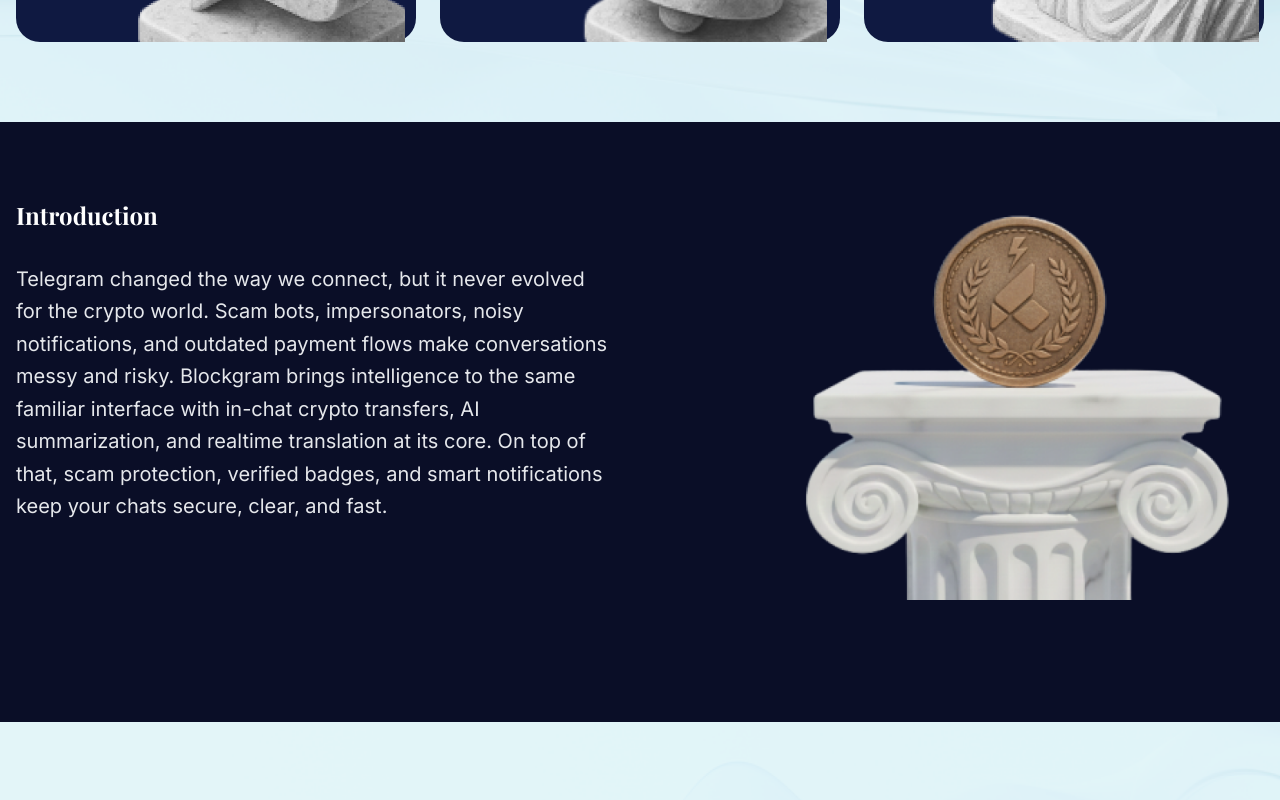
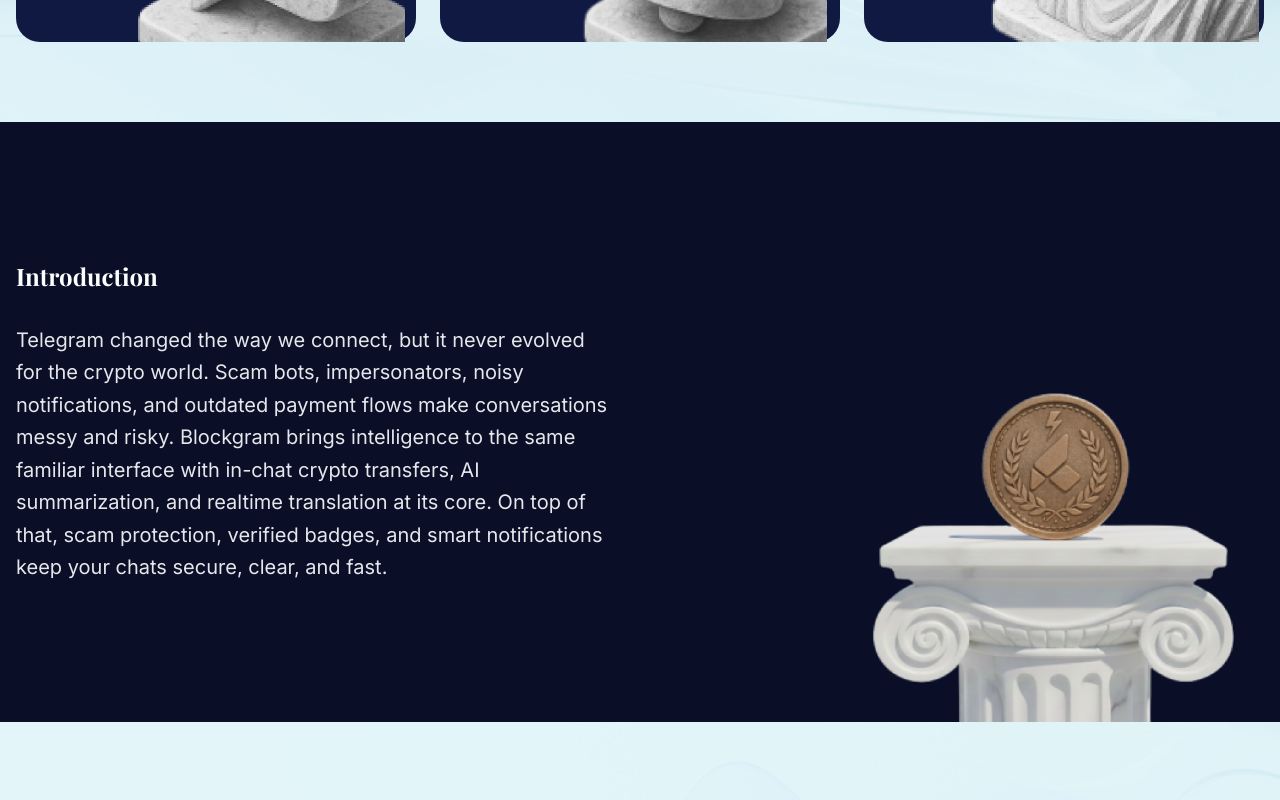
Before and after one commit to heyrapto/blockgram-latest, a Next.js app: page / in a window 1280 px wide. Shown: the part 2000-2800 px from the top of the page. Built offline with nearby package versions, Linux system fonts and the light colour scheme; a web font is replaced by a local one.

Commit message:
feat: changes

```diff
--- a/components/sections/builtfor.tsx
+++ b/components/sections/builtfor.tsx
@@ -46,7 +46,7 @@
     ];
 
     return (
-        <section className="relative bg-[#335CFF] py-20 lg:py-32 overflow-hidden h-screen">
+        <section className="relative bg-[#335CFF] py-20 lg:py-32 overflow-hidden">
             {/* Background Blend Image */}
             <div className="absolute inset-0">
                 <img
--- a/components/sections/introduction.tsx
+++ b/components/sections/introduction.tsx
@@ -1,10 +1,10 @@
 const IntroductionSection = () => {
     return (
         <section className="relative bg-[#0a0e27] overflow-hidden h-[600px]">
-            <div className="max-w-7xl mx-auto px-4">
-                <div className="grid lg:grid-cols-2 gap-12 items-center">
+            <div className="max-w-7xl mx-auto px-4 h-full">
+                <div className="grid lg:grid-cols-2 gap-12 items-center h-full">
                     {/* Left Content */}
-                    <div className="text-white space-y-6">
+                    <div className="text-white space-y-6 z-10 relative">
                         <h2 className="text-2xl font-bold mb-8 font-fairplay-display">
                             Introduction
                         </h2>
@@ -14,15 +14,13 @@
                         </p>
                     </div>
 
-                    {/* Right Image */}
-                    <div className="flex justify-center lg:justify-end">
-                        <div className="relative">
-                            <img
-                                src="/images/intro-img.png"
-                                alt="Blockgram Coin on Pillar"
-                                className="w-full object-contain"
-                            />
-                        </div>
+                    {/* Right Image - Absolute positioning to touch bottom */}
+                    <div className="relative h-full">
+                        <img
+                            src="/images/intro-img.png"
+                            alt="Blockgram Coin on Pillar"
+                            className="absolute bottom-0 right-0 w-full max-w-lg h-auto object-contain object-bottom"
+                        />
                     </div>
                 </div>
             </div>
--- a/components/sections/tools.tsx
+++ b/components/sections/tools.tsx
@@ -1,6 +1,6 @@
 const ToolsSection = () => {
     return (
-        <section className="relative bg-[#0a0e27] py-20 lg:py-32 overflow-hidden">
+        <section className="relative bg-[#0a0e27] py-20 lg:py-32 overflow-hidden h-[1062px]">
             <div className="absolute inset-0">
                 <img
                     src="/images/tools/bg.png"
@@ -13,7 +13,7 @@
                     {/* Left Content */}
                     <div className="text-white space-y-12">
                         {/* Title */}
-                        <h2 className="text-5xl lg:text-6xl font-medium font-fairplay-display  leading-tight">
+                        <h2 className="text-5xl lg:text-7xl font-medium font-fairplay-display  leading-tight">
                             Smarter tools take<br />centre stage
                         </h2>
 
```
Also changed, not shown: 1 other file (tests, documents, lock files or other folders).
